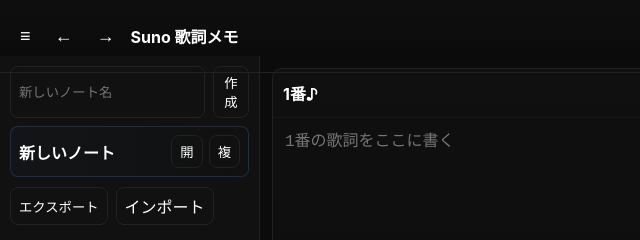
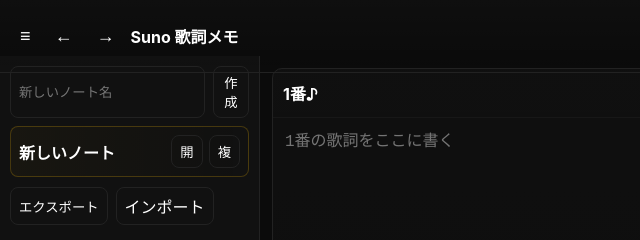
Before and after one commit to na-star73/suno-memo, a plain HTML site: page index.html in a window 1280 px wide. Shown: the top 240 px of the page, 0-640 px from the left. Drawn offline with Linux system fonts and the light colour scheme.

Commit message:
Update index.html

```diff
--- a/index.html
+++ b/index.html
@@ -30,8 +30,8 @@
   input, button, textarea { -webkit-tap-highlight-color: rgba(255,255,255,0.06); }
   .notes-list{display:flex; flex-direction:column; gap:8px; margin-top:8px;}
   .note-item{padding:8px; background:transparent; border-radius:8px; border:1px solid transparent; cursor:pointer; display:flex; justify-content:space-between; align-items:center;}
-  /* ▼▼▼ 修正点 2: アクセントカラーを目に優しい青に変更 ▼▼▼ */
-  .note-item.active{border-color:rgba(74, 144, 226, 0.22); background:linear-gradient(90deg, rgba(74, 144, 226, 0.03), transparent);}
+  /* ▼▼▼ 修正点 2: アクセントカラーを暖色に変更 ▼▼▼ */
+  .note-item.active{border-color:rgba(255, 193, 7, 0.22); background:linear-gradient(90deg, rgba(255, 193, 7, 0.03), transparent);}
   /* ▲▲▲ 修正点 2 ▲▲▲ */
   .controls{display:flex; gap:8px; margin-top:10px;}
   .btn{background:transparent; border:1px solid var(--border); color:inherit; padding:6px 8px; border-radius:8px; cursor:pointer;}
```
